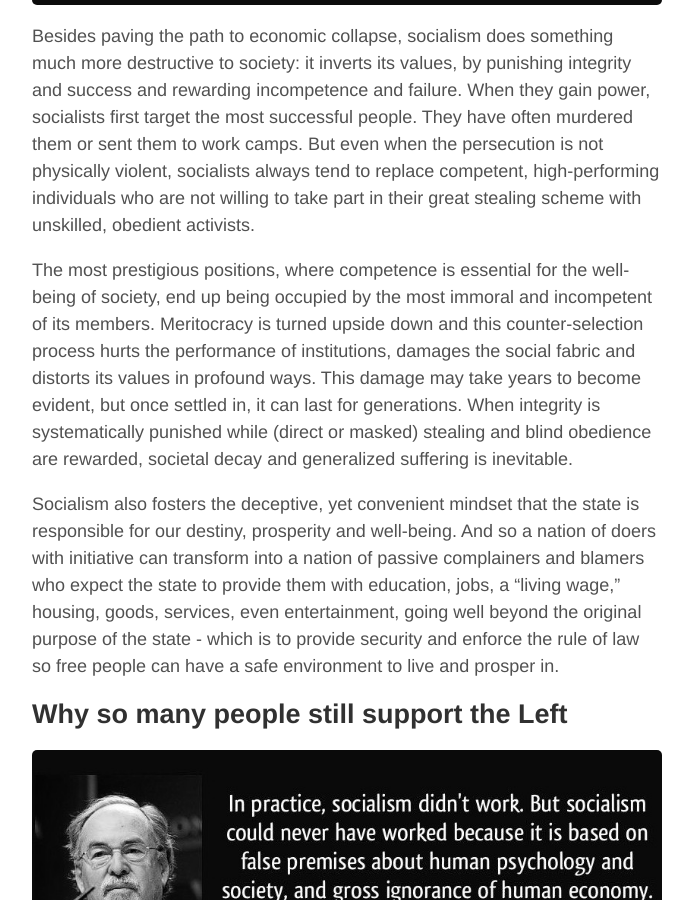
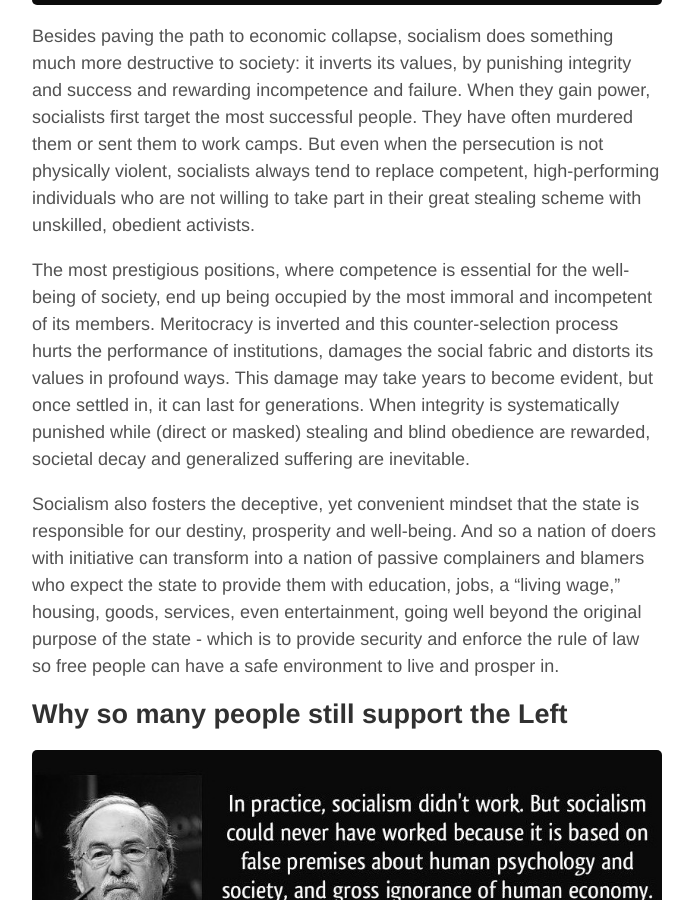
Before and after one commit to aoghina/aoghina.github.io, a Jekyll site: the page built from _posts/2018-10-23-socialism-ruined-my-country.md, in a window 1280 px wide and 900 px high, scrolled down 12854 px. Shown: the whole window, without its empty margins (293-986 px from the left). Built offline with Jekyll 4.4.1, drawn with Linux system fonts in a browser that asks for light colours; comment, search, counter and statistics services are not loaded.

Commit message:
Merit ud

```diff
--- a/_posts/2018-10-23-socialism-ruined-my-country.md
+++ b/_posts/2018-10-23-socialism-ruined-my-country.md
@@ -153,7 +153,7 @@
 
 Besides paving the path to economic collapse, socialism does something much more destructive to society: it inverts its values, by punishing integrity and success and rewarding incompetence and failure. When they gain power, socialists first target the most successful people. They have often murdered them or sent them to work camps. But even when the persecution is not physically violent, socialists always tend to replace competent, high-performing individuals who are not willing to take part in their great stealing scheme with unskilled, obedient activists.
 
-The most prestigious positions, where competence is essential for the well-being of society, end up being occupied by the most immoral and incompetent of its members. Meritocracy is turned upside down and this counter-selection process hurts the performance of institutions, damages the social fabric and distorts its values in profound ways. This damage may take years to become evident, but once settled in, it can last for generations. When integrity is systematically punished while (direct or masked) stealing and blind obedience are rewarded, societal decay and generalized suffering is inevitable.
+The most prestigious positions, where competence is essential for the well-being of society, end up being occupied by the most immoral and incompetent of its members. Meritocracy is inverted and this counter-selection process hurts the performance of institutions, damages the social fabric and distorts its values in profound ways. This damage may take years to become evident, but once settled in, it can last for generations. When integrity is systematically punished while (direct or masked) stealing and blind obedience are rewarded, societal decay and generalized suffering are inevitable.
 
 Socialism also fosters the deceptive, yet convenient mindset that the state is responsible for our destiny, prosperity and well-being. And so a nation of doers with initiative can transform into a nation of passive complainers and blamers who expect the state to provide them with education, jobs, a "living wage," housing, goods, services, even entertainment, going well beyond the original purpose of the state - which is to provide security and enforce the rule of law so free people can have a safe environment to live and prosper in.
 
```
